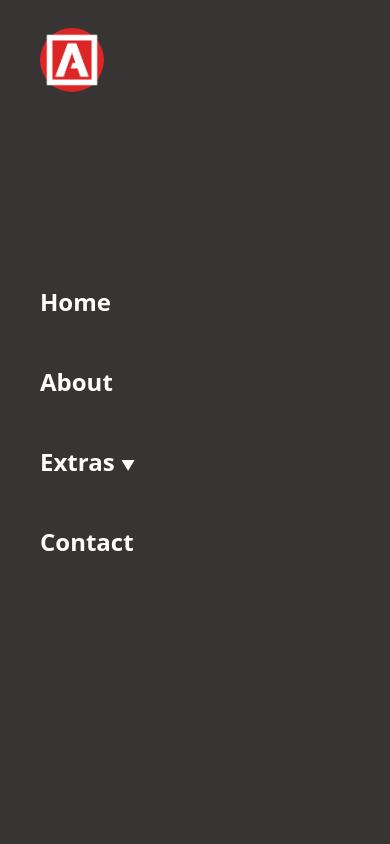
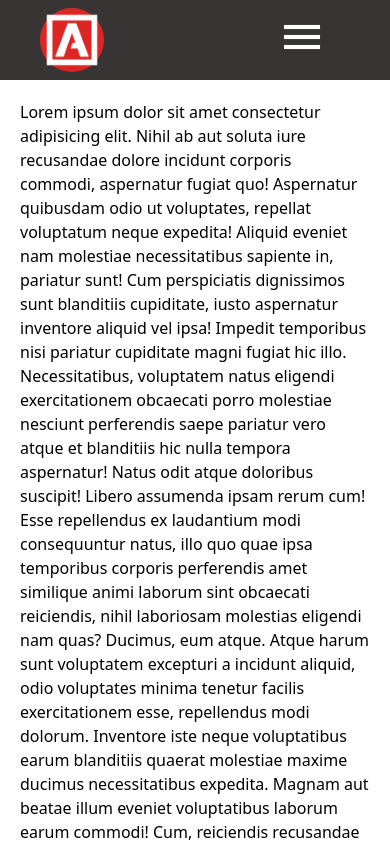
Before and after one commit to ArnulfoVargas/arnulfo-dev, a React (Vite) app: page / in a window 390 px wide. Shown: the top 844 px of the page. Built offline with nearby package versions, Linux system fonts and the light colour scheme; a web font is replaced by a local one.

Commit message:
more functionality

```diff
--- a/index.html
+++ b/index.html
@@ -3,6 +3,8 @@
   <head>
     <meta charset="UTF-8" />
     <link rel="icon" type="image" href="/Logo.jpg" />
+    <link rel="stylesheet" href="./src/output.css">
+
     <meta name="viewport" content="width=device-width, initial-scale=1.0" />
 
     <meta property="og:image" content="/Logo.jpg">
@@ -16,8 +18,13 @@
 
     <title>Arnulfo Dev</title>
   </head>
-  <body>
+  <body class="">
+
     <div id="root"></div>
+
+    <script type="module" src="https://unpkg.com/ionicons@7.1.0/dist/ionicons/ionicons.esm.js"></script>
+    <script nomodule src="https://unpkg.com/ionicons@7.1.0/dist/ionicons/ionicons.js"></script>
+
     <script type="module" src="/src/main.tsx"></script>
   </body>
 </html>
--- a/src/output.css
+++ b/src/output.css
@@ -591,24 +591,36 @@ video {
   top: 0px;
 }
 
-.top-10 {
-  top: 2.5rem;
+.top-\[-100\%\] {
+  top: -100%;
 }
 
-.top-5 {
-  top: 1.25rem;
+.left-0 {
+  left: 0px;
+}
+
+.left-\[-100\%\] {
+  left: -100%;
+}
+
+.z-0 {
+  z-index: 0;
+}
+
+.z-20 {
+  z-index: 20;
 }
 
 .z-10 {
   z-index: 10;
 }
 
-.z-20 {
-  z-index: 20;
+.ml-10 {
+  margin-left: 2.5rem;
 }
 
-.ml-16 {
-  margin-left: 4rem;
+.mr-16 {
+  margin-right: 4rem;
 }
 
 .inline {
@@ -635,40 +647,16 @@ video {
   height: 5rem;
 }
 
-.h-24 {
-  height: 6rem;
-}
-
 .h-full {
   height: 100%;
-}
-
-.h-2 {
-  height: 0.5rem;
 }
 
 .w-16 {
   width: 4rem;
 }
 
-.w-24 {
-  width: 6rem;
-}
-
 .w-full {
   width: 100%;
-}
-
-.w-20 {
-  width: 5rem;
-}
-
-.w-14 {
-  width: 3.5rem;
-}
-
-.w-1 {
-  width: 0.25rem;
 }
 
 .flex-col {
@@ -695,6 +683,10 @@ video {
   justify-content: space-between;
 }
 
+.overflow-hidden {
+  overflow: hidden;
+}
+
 .rounded-full {
   border-radius: 9999px;
 }
@@ -718,19 +710,23 @@ video {
   padding-bottom: 0px;
 }
 
-.px-0 {
-  padding-left: 0px;
-  padding-right: 0px;
-}
-
-.px-10 {
-  padding-left: 2.5rem;
-  padding-right: 2.5rem;
+.text-5xl {
+  font-size: 3rem;
+  line-height: 1;
 }
 
 .text-sm {
   font-size: 0.875rem;
   line-height: 1.25rem;
+}
+
+.text-white {
+  --tw-text-opacity: 1;
+  color: rgb(255 255 255 / var(--tw-text-opacity));
+}
+
+.duration-500 {
+  transition-duration: 500ms;
 }
 
 @media (min-width: 768px) {
--- a/src/router/NavBar.tsx
+++ b/src/router/NavBar.tsx
@@ -1,16 +1,36 @@
+import { useState } from 'react';
 import { Link } from 'react-router-dom';
 
 const NavBar = () => {
+
+  const [open, setOpen] = useState<boolean>(false)
+  const body = document.querySelector("body");
+
+  const onClickEvent = ()=>{
+    setOpen(!open);
+
+    if (open === true){
+      body?.classList.remove("overflow-hidden")
+    }
+    else{
+      body?.classList.add("overflow-hidden")
+    }
+  }
+
   return (
     <>
-    <nav className='flex items-center h-20 py-0 sticky top-0 justify-between bg-main-gray'>
-      <Link to={"/home"} className='h-full w-18 static md:flex hidden items-center ml-16'>
+    <nav className='flex items-center h-20 py-0 sticky top-0 justify-between bg-main-gray z-20'>
+      <Link to={"/home"} className='h-full w-18 static flex items-center ml-10'>
       <div className='h-full w-16 static flex items-center justify-center'>
-          <div className='h-16 w-16 bg-red-600 rounded-full absolute flex items-center justify-center'>
-            <img src="LogoTransparenteBlanco.png" alt="logo" className='h-14 z-10'/>
+          <div className='h-16 w-16 bg-red-600 rounded-full absolute flex items-center justify-center z-20'>
+            <img src="LogoTransparenteBlanco.png" alt="logo" className='h-14 z-20'/>
           </div>
       </div>
       </Link>
+
+      <div className='text-white text-5xl mr-16 z-20 md:hidden' onClick={ onClickEvent }>
+        <ion-icon name={open ? "close-sharp" : "menu-sharp"}></ion-icon>
+      </div>
 
       <div className='h-20 md:flex hidden justify-end md:w-1/2'>
         <Link to={"/home"} className='custom-btn'>
@@ -28,15 +48,7 @@ const NavBar = () => {
       </div>
 
       {/* Celulares */}
-      <div className={'md:hidden bg-main-gray fixed h-full w-full bottom-0 flex flex-col items-start justify-center z-10'}>
-
-        <Link to={"/home"} className='h-20 w-full absolute top-5 z-20 flex items-center px-10'>
-        <div className='h-16 w-16 static flex items-center justify-center'>
-            <div className='h-16 w-16 bg-red-600 rounded-full absolute flex items-center justify-center'>
-              <img src="LogoTransparenteBlanco.png" alt="logo" className='h-14 z-10'/>
-            </div>
-        </div>
-        </Link>
+      <div className={`md:hidden bg-main-gray fixed h-full w-full bottom-0 z-10 flex flex-col items-start justify-center duration-500 ${open ? "left-0" : 'left-[-100%]'}`}>
 
       <Link to={"/home"} className='custom-btn'>
           <p>Home</p>
```
